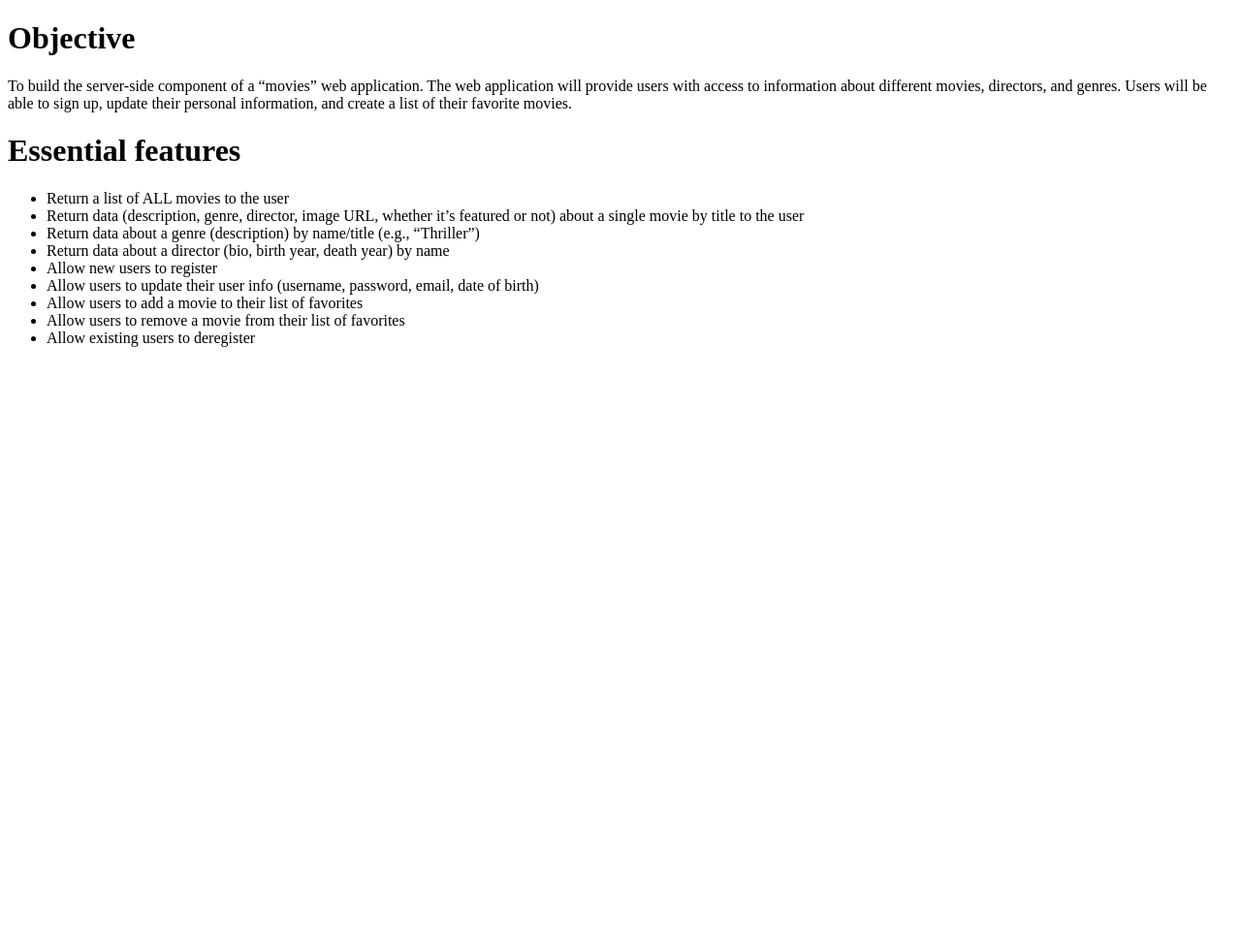
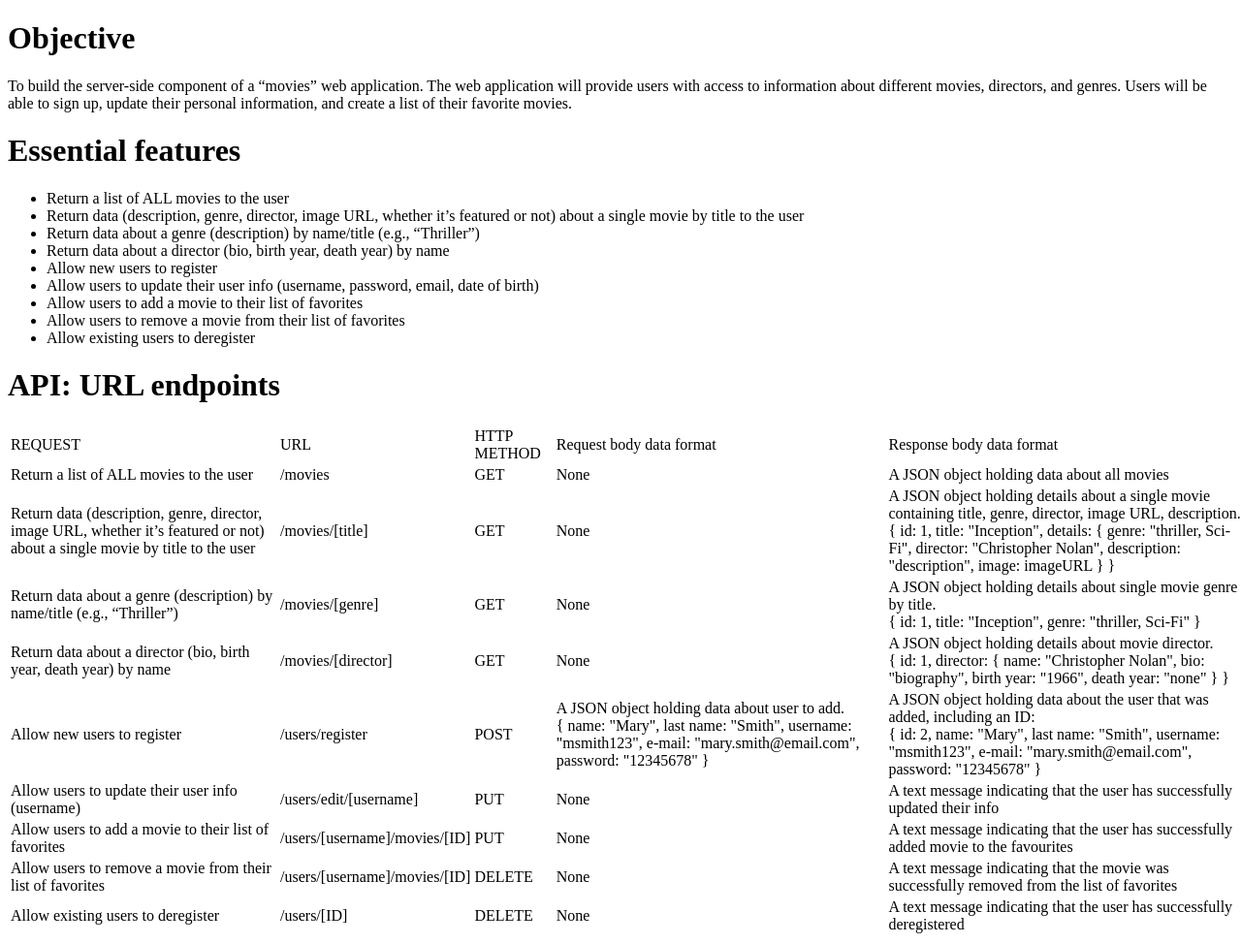
Before and after one commit to ilukin89/movie_api, a website: page public/documentation.html in a window 1280 px wide. Shown: the whole page at 97% size. Before the commit the page ends 800 px from the top, so only its background shows below. Drawn offline with Linux system fonts and the light colour scheme.

Commit message:
API routes created

```diff
--- a/public/documentation.html
+++ b/public/documentation.html
@@ -29,6 +29,122 @@
     <li>Allow existing users to deregister</li>
   </ul>
 
+  <h1>API: URL endpoints</h1>
+  <table style="width: 100vw;" >
+    <tbody>
+    <tr>
+    <td>REQUEST</td>
+    <td>URL</td>
+    <td>HTTP METHOD</td>
+    <td>Request body data format</td>
+    <td>Response body data format</td>
+    </tr>
+    <tr>
+    <td>Return a list of ALL movies to the user</td>
+    <td>/movies</td>
+    <td>GET</td>
+    <td>None</td>
+    <td>A JSON object holding data about  all movies</td>
+    </tr>
+    <tr>
+    <td>Return data (description, genre, director, image URL, whether it’s featured or not) about a single movie by title to the user</td>
+    <td>/movies/[title]</td>
+    <td>GET</td>
+    <td>None</td>
+    <td>A JSON object holding details about a single movie containing title, genre, director, image URL, description.<br>
+      {
+        id: 1,
+        title: "Inception",
+        details: {
+        genre: "thriller, Sci-Fi",
+        director: "Christopher Nolan",
+        description: "description",
+        image: imageURL
+        }
+      }
+    </td>
+    </tr>
+    <tr>
+    <td>Return data about a genre (description) by name/title (e.g., “Thriller”)</td>
+    <td>/movies/[genre]</td>
+    <td>GET</td>
+    <td>None</td>
+    <td>A JSON object holding details about single movie genre by title.<br>
+      {
+        id: 1,
+        title: "Inception",
+        genre: "thriller, Sci-Fi"
+      }
+    </td>
+    </tr>
+    <tr>
+    <td>Return data about a director (bio, birth year, death year) by name</td>
+    <td>/movies/[director]</td>
+    <td>GET</td>
+    <td>None</td>
+    <td>A JSON object holding details about movie director. <br>
+        { id: 1,
+          director:  {
+            name: "Christopher Nolan",
+            bio: "biography",
+            birth year: "1966",
+            death year: "none"
+          }
+        }</td>
+    </tr>
+    <tr>
+    <td>Allow new users to register</td>
+    <td>/users/register</td>
+    <td>POST</td>
+    <td>A JSON object holding data about user to add. <br>
+    {
+      name: "Mary",
+      last name: "Smith",
+      username: "msmith123",
+      e-mail: "mary.smith@email.com",
+      password: "12345678"
+    }</td>
+    <td>A JSON object holding data about the user that was added, including an ID: <br>
+      {
+        id: 2,
+        name: "Mary",
+      last name: "Smith",
+      username: "msmith123",
+      e-mail: "mary.smith@email.com",
+      password: "12345678"
+      }
+    </td>
+    </tr>
+    <tr>
+    <td>Allow users to update their user info (username)</td>
+    <td>/users/edit/[username]</td>
+    <td>PUT</td>
+    <td>None</td>
+    <td>A text message indicating that the user has successfully updated their info</td>
+    </tr>
+    <tr>
+    <td>Allow users to add a movie to their list of favorites</td>
+    <td>/users/[username]/movies/[ID]</td>
+    <td>PUT</td>
+    <td>None</td>
+    <td>A text message indicating that the user has successfully added movie to the favourites</td>
+    </tr>
+    <tr>
+    <td>Allow users to remove a movie from their list of favorites</td>
+    <td>/users/[username]/movies/[ID]</td>
+    <td>DELETE</td>
+    <td>None</td>
+    <td>A text message indicating that the movie was successfully removed from the list of favorites</td>
+    </tr>
+    <tr>
+    <td>Allow existing users to deregister</td>
+    <td>/users/[ID]</td>
+    <td>DELETE</td>
+    <td>None</td>
+    <td>A text message indicating that the user has successfully deregistered</td>
+    </tr>
+    </tbody>
+    </table>
 </body>
 
 </html>
```
Also changed, not shown: index.js (+122 -16 lines), 1 other file.
